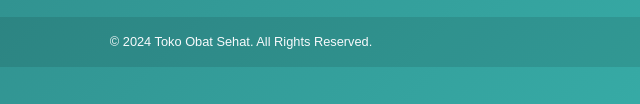
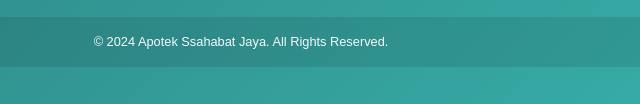
Before and after one commit to Window-Coding/Apotek-Sahabat-Jaya, a plain HTML site: page index1.html in a window 1280 px wide. Shown: the part 3920-4024 px from the top of the page, 399-1039 px from the left. Drawn offline with nearby package versions, Linux system fonts and the light colour scheme.

Commit message:
Add files via upload

```diff
--- a/index1.html
+++ b/index1.html
@@ -330,7 +330,7 @@
             </div>
         </div>
         <div class="copyright">
-            © 2024 Toko Obat Sehat. All Rights Reserved.
+            © 2024 Apotek Ssahabat Jaya. All Rights Reserved.
         </div>
     </footer>
     <script>
```
